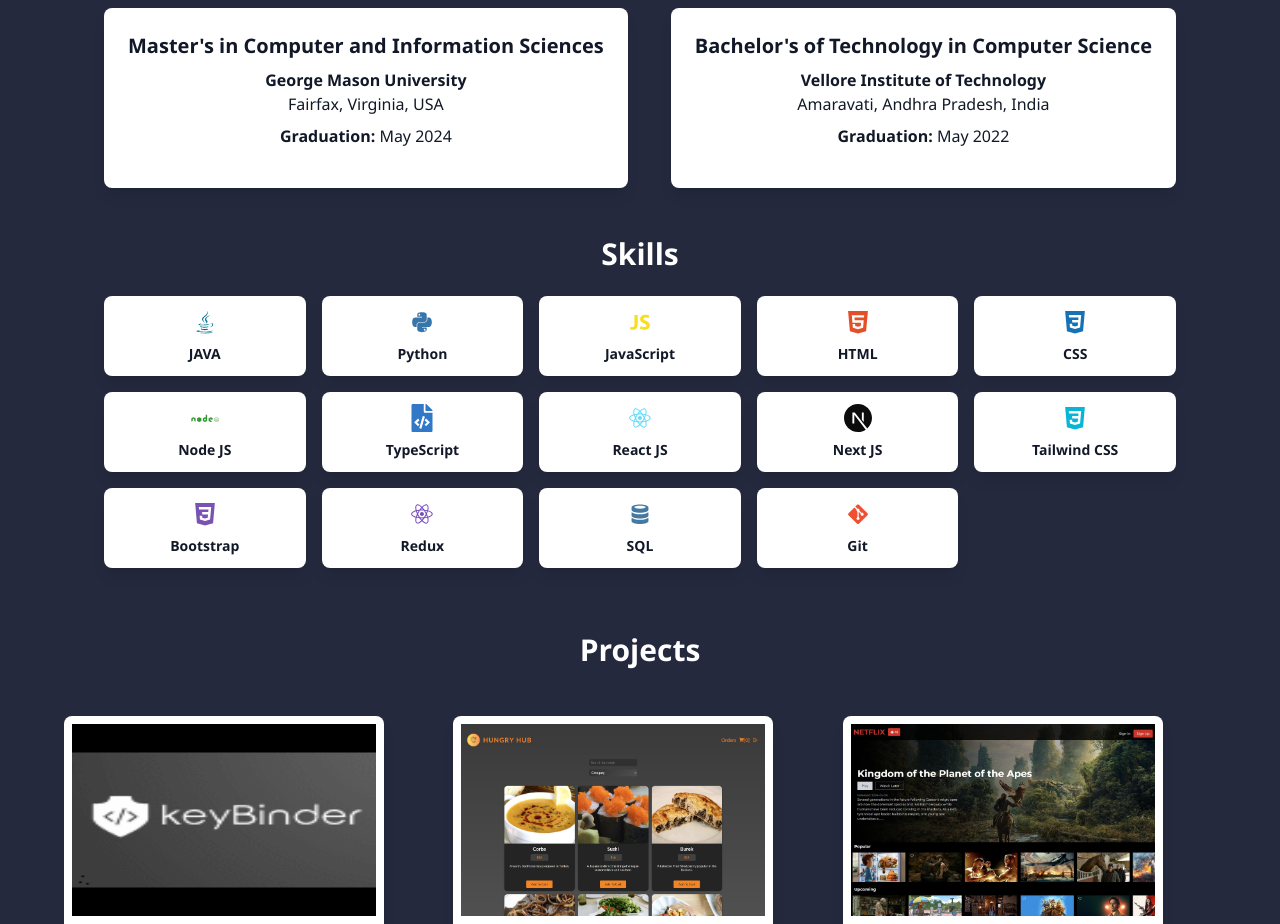
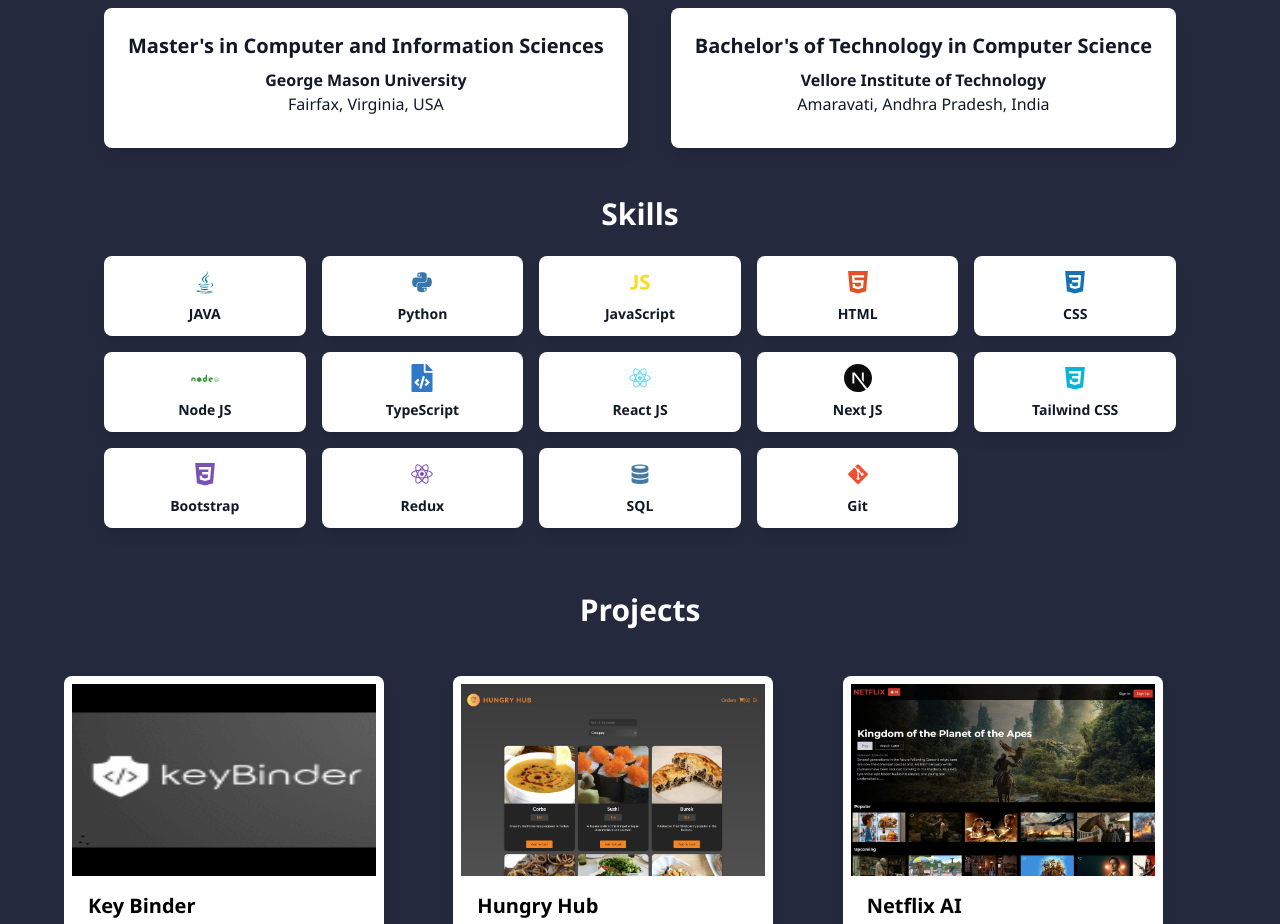
Before and after one commit to jaiyanth10/portfolio, a React (Create React App) app: page / in a window 1280 px wide. Shown: the part 1080-2004 px from the top of the page. Built offline with nearby package versions, Linux system fonts and the light colour scheme.

Commit message:
Update AboutPage.jsx

```diff
--- a/src/components/AboutPage.jsx
+++ b/src/components/AboutPage.jsx
@@ -37,9 +37,9 @@
                 <br />
                 Fairfax, Virginia, USA
               </p>
-              <p className="text-sm sm:text-base mb-4">
+{/*               <p className="text-sm sm:text-base mb-4">
                 <strong>Graduation:</strong> May 2024
-              </p>
+              </p> */}
             </div>
           </div>
           <div className="flex flex-col items-center ">
@@ -57,9 +57,9 @@
                 <br />
                 Amaravati, Andhra Pradesh, India
               </p>
-              <p className="text-sm sm:text-base mb-4">
+{/*               <p className="text-sm sm:text-base mb-4">
                 <strong>Graduation:</strong> May 2022
-              </p>
+              </p> */}
             </div>
           </div>
         </div>
```
